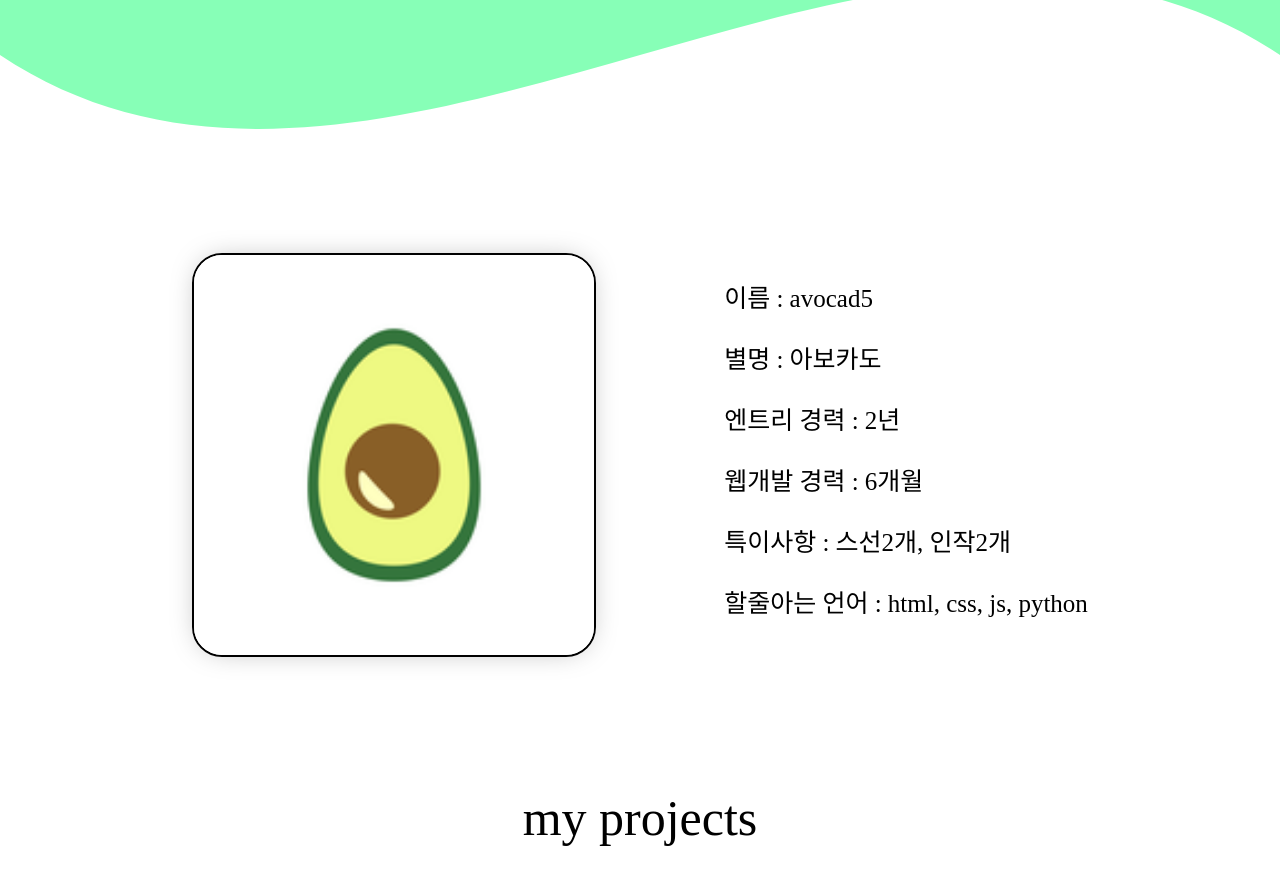
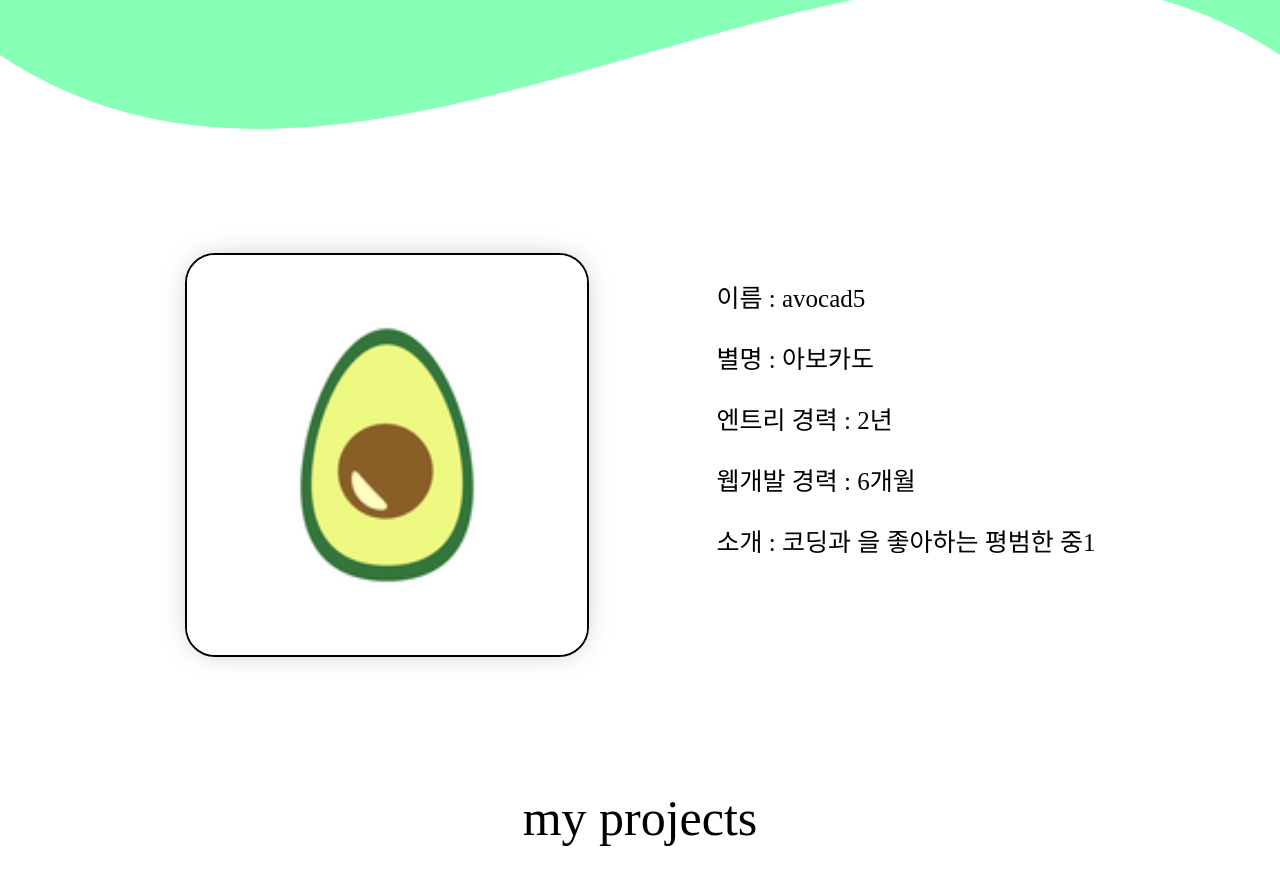
Before and after one commit to avocad5/avocad5, a plain HTML site: page index.html in a window 1280 px wide. Shown: the part 201-1086 px from the top of the page. Drawn offline with Linux system fonts and the light colour scheme; a web font is replaced by a local one.

Commit message:
Update index.html

```diff
--- a/index.html
+++ b/index.html
@@ -26,8 +26,7 @@
         <p>별명 : 아보카도</p>
         <p>엔트리 경력 : 2년</p>
         <p>웹개발 경력 : 6개월</p>
-        <p>특이사항 : 스선2개, 인작2개</p>
-        <p>할줄아는 언어 : html, css, js, python</p>
+        <p>소개 : 코딩과 을 좋아하는 평범한 중1</p>
       </div>
     </div>
     <div class="projecttext">my projects</div>
```
